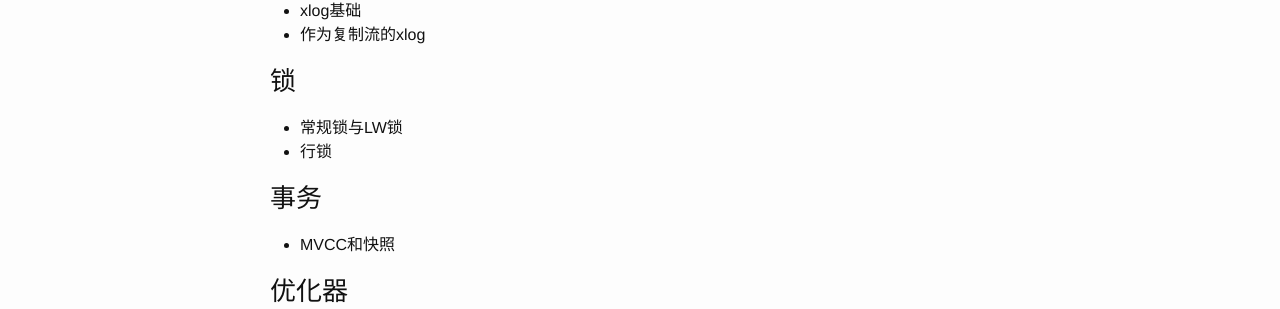
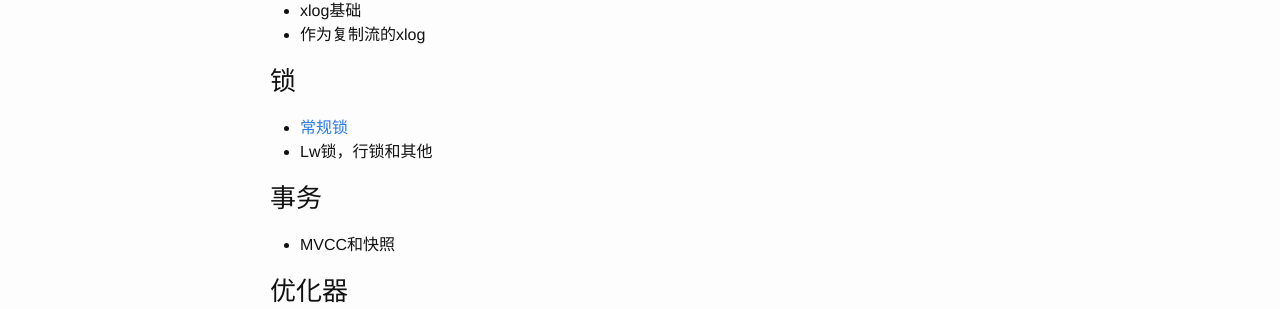
Before and after one commit to interma/interma.github.io, a Jekyll site: the page built from postgres.markdown, in a window 1280 px wide. Shown: the part 840-1149 px from the top of the page. Built offline with Jekyll 4.4.1, drawn with Linux system fonts in a browser that asks for light colours.

```diff
--- a/postgres.markdown
+++ b/postgres.markdown
@@ -30,8 +30,8 @@ nav_order: 1
 * 作为复制流的xlog
 
 ### 锁
-* 常规锁与LW锁
-* 行锁
+* [常规锁]({% post_url 2025-10-09-relation_lock %})
+* Lw锁，行锁和其他
 
 ### 事务
 * MVCC和快照
```
Also changed, not shown: _posts/2025-10-09-relation_lock.markdown (added, +7 -0 lines).
